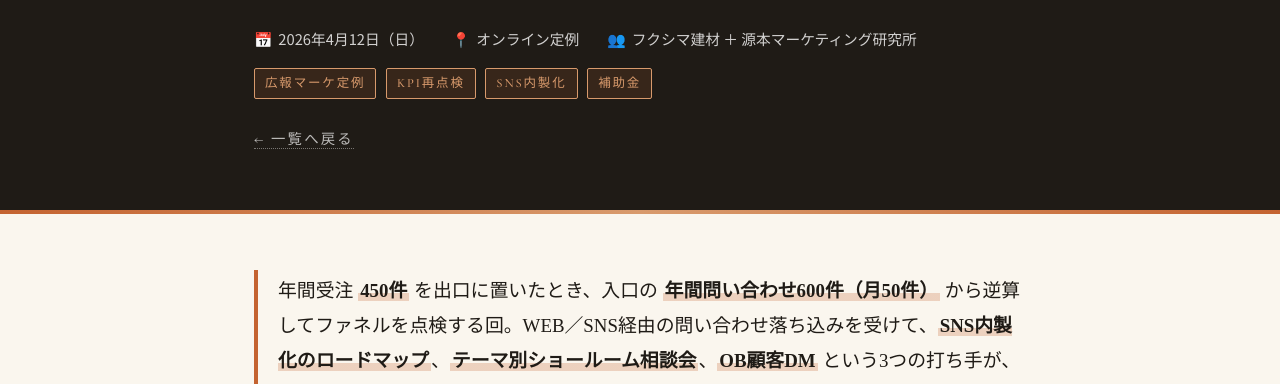
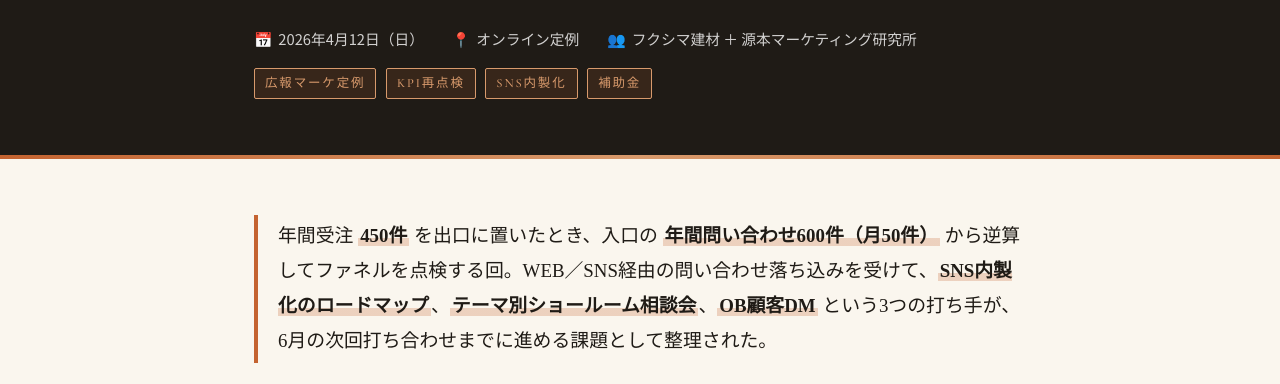
Before and after one commit to tomof-source/fkenzai-news, a plain HTML site: page marketing/2026-04-12/index.html in a window 1280 px wide. Shown: the part 348-732 px from the top of the page. Drawn offline with nearby package versions, Linux system fonts and the light colour scheme.

Commit message:
全記事から「一覧へ戻る」リンクを撤去

```diff
--- a/marketing/2026-04-12/index.html
+++ b/marketing/2026-04-12/index.html
@@ -212,16 +212,6 @@
     border-radius: 2px;
   }
 
-  /* Back link */
-  .backlink { margin-top: 24px; }
-  .backlink a {
-    font-family: 'Cormorant Garamond', serif;
-    font-size: 0.9rem; letter-spacing: 0.15em;
-    color: rgba(255,255,255,0.7); text-decoration: none;
-    border-bottom: 1px dotted rgba(255,255,255,0.4);
-  }
-  .backlink a:hover { color: var(--terracotta-soft); border-bottom-color: var(--terracotta-soft); }
-
   /* TOC */
   .toc { background: #fff; border: 1px solid var(--line); border-left: 4px solid var(--terracotta); box-shadow: 0 2px 10px rgba(31,27,22,0.04); padding: 20px 24px; margin: 0 0 40px; }
   .toc-title { font-family: 'Noto Serif JP', serif; font-weight: 700; font-size: 1.05rem; color: var(--ink-dark); margin-bottom: 12px; letter-spacing: 0.05em; }
@@ -282,7 +272,6 @@
       <span class="tag">SNS内製化</span>
       <span class="tag">補助金</span>
     </div>
-    <div class="backlink"><a href="../../">&larr; 一覧へ戻る</a></div>
   </div>
 </header>
 
```
Also changed, not shown: exec/2026-05-13/index.html (+0 -10 lines), exec/2026-05-18/index.html (+0 -10 lines), manazemi/2026-04-17/index.html (+0 -10 lines), manazemi/2026-05-18/index.html (+0 -10 lines).
